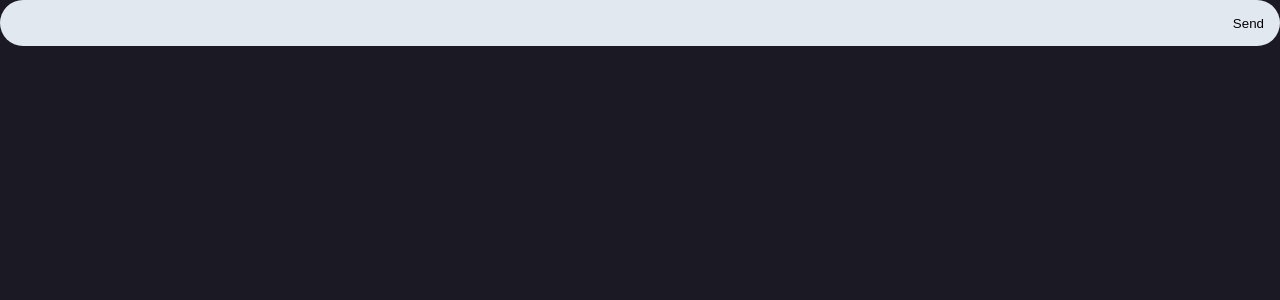
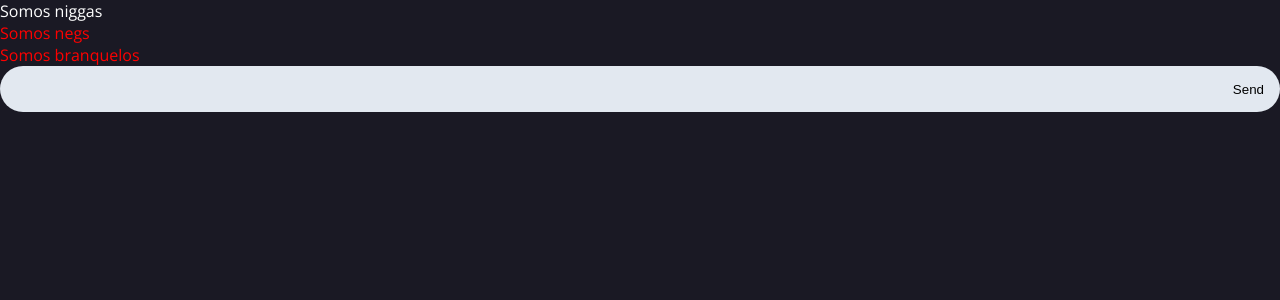
Before and after one commit to Ut-Devs/open-chat, a Vue app: page /chat in a window 1280 px wide. Shown: the top 300 px of the page. Built offline with nearby package versions, Linux system fonts and the light colour scheme.

Commit message:
feat: change eslint configs, add messages to the chat window

```diff
--- a/package.json
+++ b/package.json
@@ -15,6 +15,8 @@
 		"vue-router": "4"
 	},
 	"devDependencies": {
+		"@babel/core": "^7.20.12",
+		"@babel/eslint-parser": "^7.19.1",
 		"@commitlint/cli": "^17.4.2",
 		"@commitlint/config-conventional": "^17.4.2",
 		"@types/node": "^18.11.18",
--- a/src/Views/Private/Chat/Chat.vue
+++ b/src/Views/Private/Chat/Chat.vue
@@ -1,7 +1,11 @@
 <template>
 	<div class="chat">
 		<nav class="chat__header"></nav>
-		<section class="chat__body"></section>
+		<section class="chat__body">
+			<template v-for="message in messages">
+				<Messages :message="message" />
+			</template>
+		</section>
 		<div class="chat__form">
 			<SendMessageInput />
 		</div>
@@ -9,12 +13,41 @@
 </template>
 
 <script lang="ts">
+import Messages from './components/Messages/Messages.vue'
 import SendMessageInput from './components/SendMessageInput/SendMessageInput.vue'
 import { defineComponent } from 'vue'
 
 export default defineComponent({
 	components: {
 		SendMessageInput,
+		Messages,
+	},
+	data: () => {
+		return {
+			messages: [
+				{
+					id: 1,
+					content: 'Somos niggas',
+					sendAt: new Date(),
+					recipient: 13,
+					sender: 12,
+				},
+				{
+					id: 2,
+					content: 'Somos negs',
+					sendAt: new Date(),
+					recipient: 12,
+					sender: 13,
+				},
+				{
+					id: 3,
+					content: 'Somos branquelos',
+					sendAt: new Date(),
+					recipient: 12,
+					sender: 13,
+				},
+			],
+		}
 	},
 })
 </script>
--- /dev/null
+++ b/src/Views/Private/Chat/components/Messages/Messages.scss
@@ -0,0 +1,7 @@
+.message{
+    &__wrapper{
+        &--sender{
+            color: red;
+        }
+    }
+}
--- /dev/null
+++ b/src/Views/Private/Chat/components/Messages/Messages.vue
@@ -0,0 +1,27 @@
+<template>
+	<div :class="[{ 'message__wrapper--sender': isSender }]">
+		<span>{{ message.content }}</span>
+	</div>
+</template>
+
+<script lang="ts">
+import { defineComponent, PropType } from 'vue'
+import { IMessage } from '@/models/Message.model'
+
+export default defineComponent({
+	name: 'Messages',
+	props: {
+		message: {
+			type: Object as PropType<IMessage>,
+			required: true,
+		},
+	},
+	computed: {
+		isSender() {
+			return this.message.sender === 13
+		},
+	},
+})
+</script>
+
+<style scoped lang="scss" src="./Messages.scss" />
--- a/tsconfig.json
+++ b/tsconfig.json
@@ -6,7 +6,7 @@
 		"moduleResolution": "Node",
 		"strict": true,
 		"jsx": "preserve",
-		"types": ["node"],
+		"types": ["node", "vite/client"],
 		"resolveJsonModule": true,
 		"isolatedModules": true,
 		"esModuleInterop": true,
@@ -18,7 +18,8 @@
 			"@views/*": ["./src/Views/*"],
 			"@components/*": ["./src/components/*"],
 			"@router/*": ["./src/router/*"],
-			"@assets/*": ["./src/assets/*"]
+			"@assets/*": ["./src/assets/*"],
+			"@models/*": ["./src/models/*"]
 		}
 	},
 	"include": ["src/**/*.ts", "src/**/*.d.ts", "src/**/*.tsx", "src/**/*.vue"],
--- a/vite.config.ts
+++ b/vite.config.ts
@@ -14,6 +14,7 @@ export default defineConfig({
 			'@views': path.resolve(__dirname, './src/Views'),
 			'@router': path.resolve(__dirname, './src/router'),
 			'@assets': path.resolve(__dirname, './src/assets'),
+			'@models': path.resolve(__dirname, './src/models'),
 		},
 	},
 })
```
Also changed, not shown: src/models/Message.model.ts (added, +7 -0 lines), .eslintrc.cjs, 1 other file (tests, documents, lock files or other folders).
